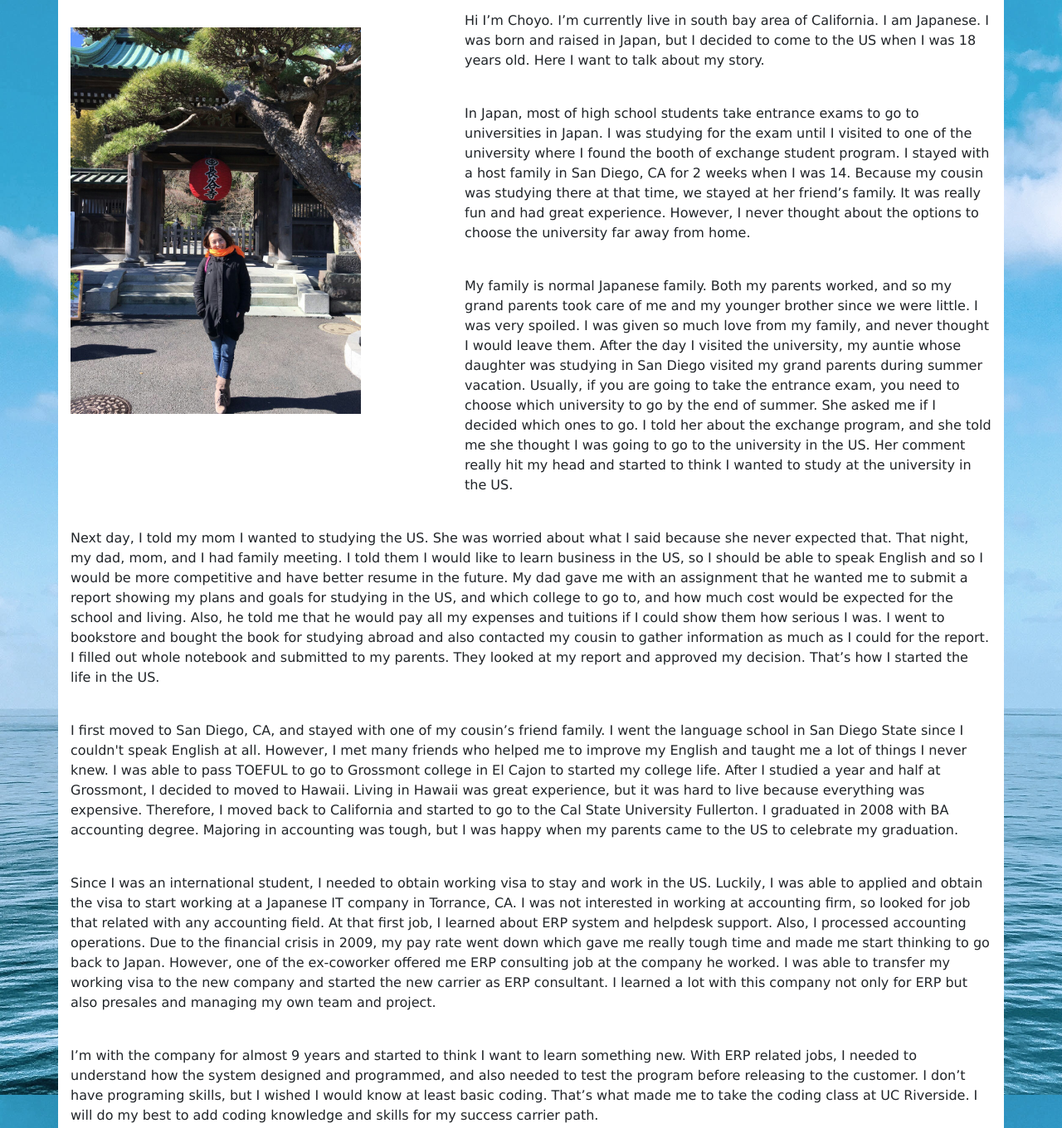
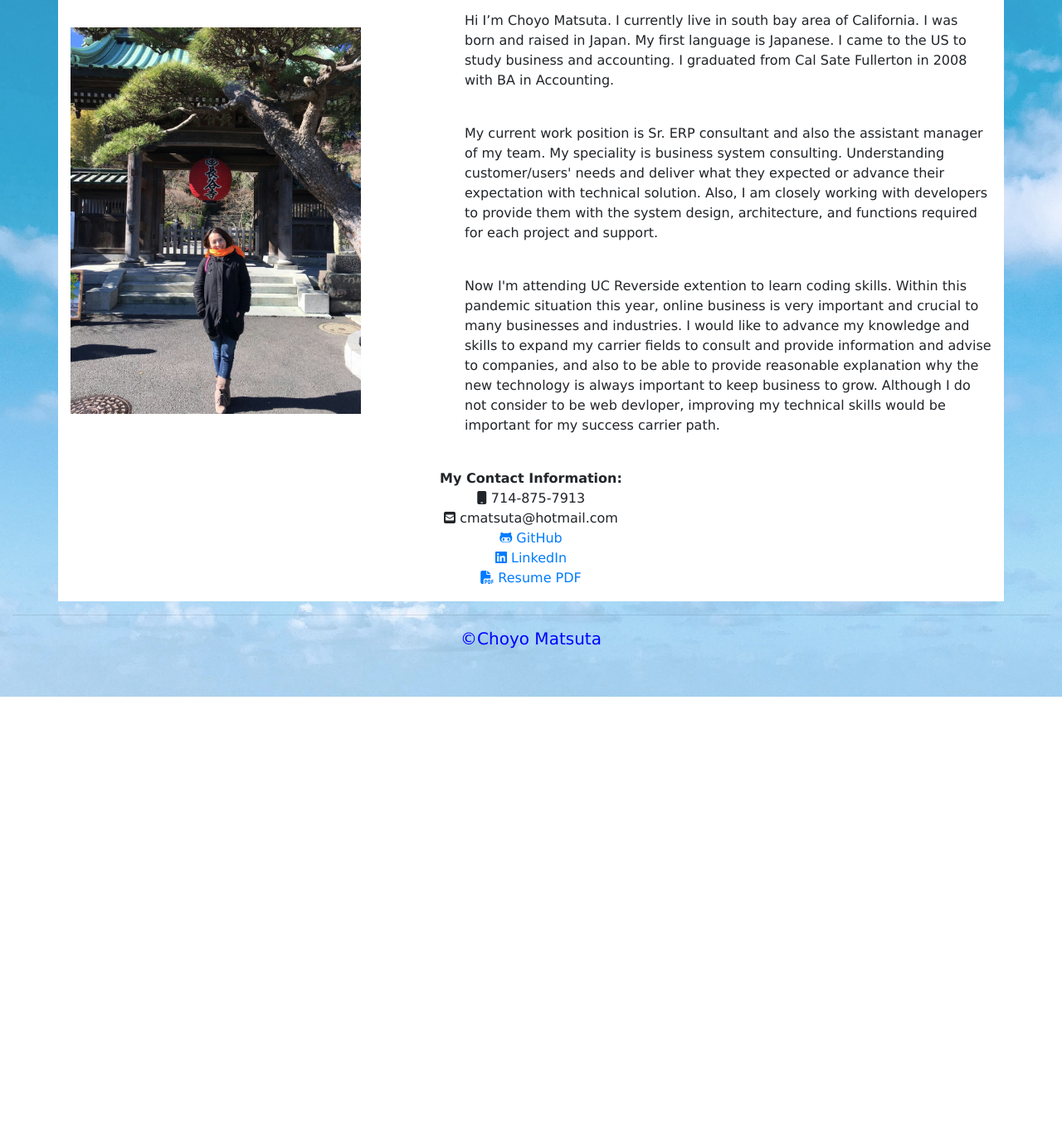
Before and after one commit to cmatsuta/myportfolio, a plain HTML site: page index.html in a window 1280 px wide. Shown: the part 280-1640 px from the top of the page at 83% size. After the commit the page ends 1120 px from the top, so only its background shows below. Drawn offline with nearby package versions, Linux system fonts and the light colour scheme.

Commit message:
Updated original portofolio and added pdf resume

```diff
--- a/index.html
+++ b/index.html
@@ -6,12 +6,14 @@
     <title>About Me</title>
 
     <!-- Bootstrap CDN -->
+    <script src="https://kit.fontawesome.com/a18bce666e.js" crossorigin="anonymous"></script>
     <link rel="stylesheet" href="https://maxcdn.bootstrapcdn.com/bootstrap/4.0.0/css/bootstrap.min.css">
     <link rel="stylesheet" href="https://stackpath.bootstrapcdn.com/bootstrap/4.5.2/js/bootstrap.bundle.min.js">
     <script src="https://code.jquery.com/jquery-3.5.1.slim.min.js" integrity="sha384-DfXdz2htPH0lsSSs5nCTpuj/zy4C+OGpamoFVy38MVBnE+IbbVYUew+OrCXaRkfj" crossorigin="anonymous"></script>
     <script src="https://cdn.jsdelivr.net/npm/popper.js@1.16.1/dist/umd/popper.min.js" integrity="sha384-9/reFTGAW83EW2RDu2S0VKaIzap3H66lZH81PoYlFhbGU+6BZp6G7niu735Sk7lN" crossorigin="anonymous"></script>
     <script src="https://stackpath.bootstrapcdn.com/bootstrap/4.5.2/js/bootstrap.min.js" integrity="sha384-B4gt1jrGC7Jh4AgTPSdUtOBvfO8shuf57BaghqFfPlYxofvL8/KUEfYiJOMMV+rV" crossorigin="anonymous"></script>
     <link rel="stylesheet" href="style.css">
+
 
 </head>
 
@@ -59,23 +61,21 @@
         </div>
         <div class="col-xl-7 col-lg-7 col-md-7 col-sm-12 col-xs-12 float-md-left">
           <p>
-            Hi I’m Choyo. I’m currently live in south bay area of California. I am Japanese.
-            I was born and raised in Japan, but I decided to come to the US when I was 18 years old.
-            Here I want to talk about my story.
+            Hi I’m Choyo Matsuta. I currently live in south bay area of California.
+            I was born and raised in Japan. My first language is Japanese. I came to the US to study business and accounting.
+            I graduated from Cal Sate Fullerton in 2008 with BA in Accounting.
           </p>
           <br>
           <p>
-            In Japan, most of high school students take entrance exams to go to universities in Japan.
-            I was studying for the exam until I visited to one of the university where I found the booth of exchange student program. I stayed with a host family in San Diego, CA for 2 weeks when I was 14.
-            Because my cousin was studying there at that time, we stayed at her friend’s family. It was really fun and had great experience. However, I never thought about the options to choose the university far away from home.
+            My current work position is Sr. ERP consultant and also the assistant manager of my team.
+            My speciality is business system consulting. Understanding customer/users' needs and deliver what they expected or advance their expectation with technical solution.
+            Also, I am closely working with developers to provide them with the system design, architecture, and functions required for each project and support.
           </p>
           <br>
           <p>
-            My family is normal Japanese family. Both my parents worked, and so my grand parents took care of me and my younger brother since we were little.
-            I was very spoiled. I was given so much love from my family, and never thought I would leave them.
-            After the day I visited the university, my auntie whose daughter was studying in San Diego visited my grand parents during summer vacation. Usually, if you are going to take the entrance exam, you need to choose which university to go by the end of summer.
-            She asked me if I decided which ones to go. I told her about the exchange program, and she told me she thought I was going to go to the university in the US.
-            Her comment really hit my head and started to think I wanted to study at the university in the US.
+            Now I'm attending UC Reverside extention to learn coding skills. Within this pandemic situation this year, online business is very important and crucial to many businesses and industries.
+            I would like to advance my knowledge and skills to expand my carrier fields to consult and provide information and advise to companies, and also to be able to provide reasonable explanation why the new technology is always important to keep business to grow.
+            Although I do not consider to be web devloper, improving my technical skills would be important for my success carrier path.
           </p>
         </div>
       </div>
@@ -84,34 +84,15 @@
 
       <!-- second paragraph section -->
       <div class="row">
-        <div class="col-xl-12 col-lg-12 col-md-12 col-sm-12 col-xs-12 float-md-left">
+        <div class="text-center col-xl-12 col-lg-12 col-md-12 col-sm-12 col-xs-12 float-md-left">
           <p>
-            Next day, I told my mom I wanted to studying the US. She was worried about what I said because she never expected that. That night, my dad, mom, and I had family meeting.
-            I told them I would like to learn business in the US, so I should be able to speak English and so I would be more competitive and have better resume in the future.
-            My dad gave me with an assignment that he wanted me to submit a report showing my plans and goals for studying in the US, and which college to go to, and how much cost would be expected for the school and living.
-            Also, he told me that he would pay all my expenses and tuitions if I could show them how serious I was. I went to bookstore and bought the book for studying abroad and also contacted my cousin to gather information as much as I could for the report.
-            I filled out whole notebook and submitted to my parents. They looked at my report and approved my decision. That’s how I started the life in the US.
-          </p>
-          <br>
-          <p>
-            I first moved to San Diego, CA, and stayed with one of my cousin’s friend family. I went the language school in San Diego State since I couldn't speak English at all.
-            However, I met many friends who helped me to improve my English and taught me a lot of things I never knew. I was able to pass TOEFUL to go to Grossmont college in El Cajon to started my college life.
-            After I studied a year and half at Grossmont, I decided to moved to Hawaii. Living in Hawaii was great experience, but it was hard to live because everything was expensive. Therefore, I moved back to California and started to go to the Cal State University Fullerton.
-            I graduated in 2008 with BA accounting degree. Majoring in accounting was tough, but I was happy when my parents came to the US to celebrate my graduation.
-          </p>
-          <br>
-          <p>
-            Since I was an international student, I needed to obtain working visa to stay and work in the US. Luckily, I was able to applied and obtain the visa to start working at a Japanese IT company in Torrance, CA.
-            I was not interested in working at accounting firm, so looked for job that related with any accounting field. At that first job, I learned about ERP system and helpdesk support.
-            Also, I processed accounting operations. Due to the financial crisis in 2009, my pay rate went down which gave me really tough time and made me start thinking to go back to Japan.
-            However, one of the ex-coworker offered me ERP consulting job at the company he worked. I was able to transfer my working visa to the new company and started the new carrier as ERP consultant.
-            I learned a lot with this company not only for ERP but also presales and managing my own team and project.
-          </p>
-          <br>
-          <p>
-            I’m with the company for almost 9 years and started to think I want to learn something new. With ERP related jobs, I needed to understand how the system designed and programmed, and also needed to test the program before releasing to the customer.
-            I don’t have programing skills, but I wished I would know at least basic coding. That’s what made me to take the coding class at UC Riverside. I will do my best to add coding knowledge and skills for my success carrier path.
-          </p>
+						<strong>My Contact Information:</strong><br>
+						<i class="fas fa-mobile"></i> 714-875-7913 <br>
+            <i class="fas fa-envelope-square"></i> cmatsuta@hotmail.com<br>
+            <a href="https://github.com/cmatsuta" alt="github" target="_blank"><i class="fab fa-github-alt"></i> GitHub</a><br>
+						<a href="https://www.linkedin.com/in/choyo-matsuta/" alt="LinkedIn" target="_blank"><i class="fab fa-linkedin"></i> LinkedIn</a> <br>
+						<a href="Assets/pdf/ChoyoMatsuta_Resume.pdf" alt="Resume PDF" target="_blank"><i class="fas fa-file-pdf"></i> Resume PDF</a>
+					</p>
         </div>
       </div>
     </div>
```
Also changed, not shown: 1 other file.
